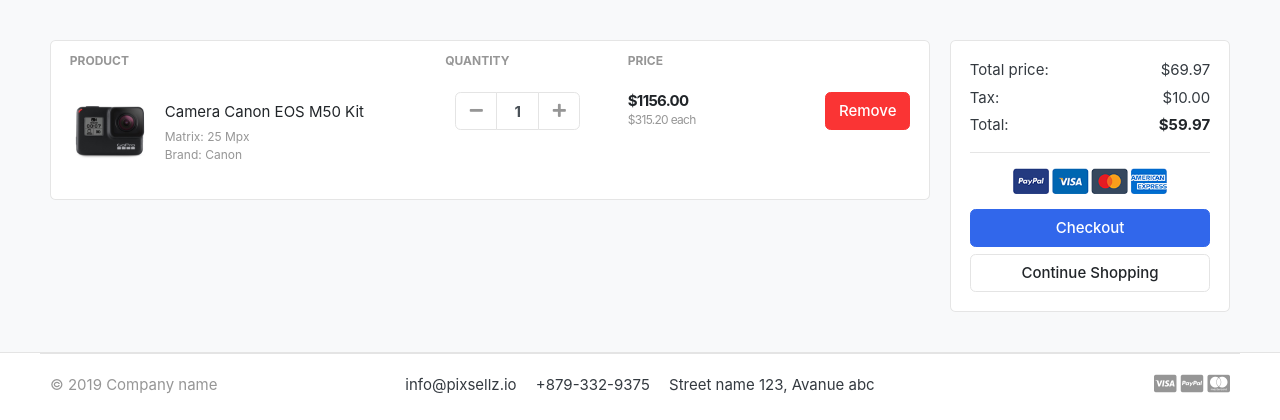
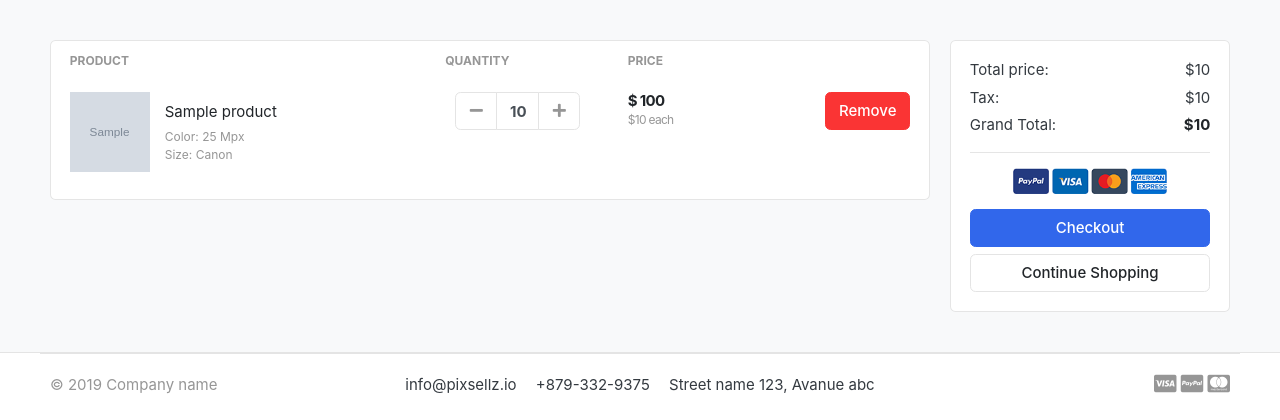
Before and after one commit to kemalbastak/django-e-commerce, a Django app: template templates/store/cart.html in a window 1280 px wide. Shown: the part 118-538 px from the top of the page. Run offline with Django 3.2, Linux system fonts and the light colour scheme; tables that the repository leaves empty hold one stand-in row (values such as "Sample post"); the template is opened without the code that fills it: values that come from a table or form of the project are taken from there, most other values are stand-ins (such as "Sample title", 1, 10 or a date in 2020); grey boxes marked "Sample" are stand-in pictures; some libraries are stand-ins or nearby versions; some web fonts are replaced.

Commit message:
cart buttons functionality added

```diff
--- a/carts/models.py
+++ b/carts/models.py
@@ -6,14 +6,10 @@ from store.models import Product
 # Create your models here.
 class Cart(models.Model):
     cart_id = models.CharField(max_length=250, blank=True)
-    date_added = models.DateField(auto_now_add=False)
-
+    date_added = models.DateField(auto_now_add=True)
 
     def __str__(self):
         return self.cart_id
-
-    def get_url(self):
-        return reverse("Cart_detail", kwargs={"pk": self.pk})
 
 
 class CartItem(models.Model):
@@ -22,5 +18,8 @@ class CartItem(models.Model):
     quantity = models.IntegerField()
     is_active = models.BooleanField(default=True)
 
+    def sub_total(self):
+        return self.product.price * self.quantity
+
     def __str__(self) -> str:
         return self.product
--- a/carts/urls.py
+++ b/carts/urls.py
@@ -3,5 +3,8 @@ from django.urls import path
 from . import views
 
 urlpatterns = [
-    path('', views.cart, name='cart')
+    path('', views.cart, name='cart'),
+    path('add_cart/<int:product_id>', views.add_cart, name='add_cart'),
+    path('remove_cart/<int:product_id>', views.remove_cart, name='remove_cart'),
+    path('remove_cart_item/<int:product_id>', views.remove_cart_item, name='remove_cart_item'),
 ]
--- a/templates/store/cart.html
+++ b/templates/store/cart.html
@@ -9,10 +9,16 @@
 <div class="container">
 
 <!-- ============================ COMPONENT 1 ================================= -->
+{% if not cart_items %}
 
+<h2 class="text-center">Your shopping cart is empty</h2>
+<br>
+<div class="text-center"><a href="{% url 'store' %}" class="btn btn-primary">Continue Shopping</a></div>
+{% else %}
 <div class="row">
 	<aside class="col-lg-9">
 <div class="card">
+
 <table class="table table-borderless table-shopping-cart">
 <thead class="text-muted">
 <tr class="small text-uppercase">
@@ -23,13 +29,15 @@
 </tr>
 </thead>
 <tbody>
+
+{% for cart_item in cart_items %}
 <tr>
 	<td>
 		<figure class="itemside align-items-center">
-			<div class="aside"><img src="./images/items/11.jpg" class="img-sm"></div>
+			<div class="aside"><img src="{{ cart_item.product.images.url }}" class="img-sm"></div>
 			<figcaption class="info">
-				<a href="#" class="title text-dark">Camera Canon EOS M50 Kit</a>
-				<p class="text-muted small">Matrix: 25 Mpx <br> Brand: Canon</p>
+				<a href="{{ cart_item.product.get_url }}" class="title text-dark">{{ cart_item.product.product_name }}</a>
+				<p class="text-muted small">Color: 25 Mpx <br> Size: Canon</p>
 			</figcaption>
 		</figure>
 	</td>
@@ -37,26 +45,26 @@
         <div class="col">
             <div class="input-group input-spinner">
                 <div class="input-group-prepend">
-                <button class="btn btn-light" type="button" id="button-plus"> <i class="fa fa-minus"></i> </button>
+                <a href = "{% url 'remove_cart' cart_item.product.id %}" class="btn btn-light" type="button" id="button-plus"> <i class="fa fa-minus"></i> </a>
                 </div>
-                <input type="text" class="form-control"  value="1">
+                <input type="text" class="form-control"  value="{{cart_item.quantity}}">
                 <div class="input-group-append">
-                <button class="btn btn-light" type="button" id="button-minus"> <i class="fa fa-plus"></i> </button>
+                <a href="{% url 'add_cart' cart_item.product.id %}" class="btn btn-light" type="button" id="button-minus"> <i class="fa fa-plus"></i> </a>
                 </div>
             </div>
         </div>
 	</td>
 	<td>
 		<div class="price-wrap">
-			<var class="price">$1156.00</var>
-			<small class="text-muted"> $315.20 each </small>
+			<var class="price">$ {{ cart_item.sub_total }}</var>
+			<small class="text-muted"> ${{cart_item.product.price}} each </small>
 		</div>
 	</td>
 	<td class="text-right">
-	<a href="" class="btn btn-danger"> Remove</a>
+	<a href="{% url 'remove_cart_item' cart_item.product.id %}" class="btn btn-danger"> Remove</a>
 	</td>
 </tr>
-
+{% endfor %}
 </tbody>
 </table>
 </div> <!-- card.// -->
@@ -68,22 +76,22 @@
 		<div class="card-body">
 			<dl class="dlist-align">
 			  <dt>Total price:</dt>
-			  <dd class="text-right">$69.97</dd>
+			  <dd class="text-right">${{total}}</dd>
 			</dl>
 			<dl class="dlist-align">
 			  <dt>Tax:</dt>
-			  <dd class="text-right"> $10.00</dd>
+			  <dd class="text-right"> ${{tax}}</dd>
 			</dl>
 			<dl class="dlist-align">
-			  <dt>Total:</dt>
-			  <dd class="text-right text-dark b"><strong>$59.97</strong></dd>
+			  <dt>Grand Total:</dt>
+			  <dd class="text-right text-dark b"><strong>${{grand_total}}</strong></dd>
 			</dl>
 			<hr>
 			<p class="text-center mb-3">
 				<img src="{% static './images/misc/payments.png' %}" height="26">
 			</p>
 			<a href="./place-order.html" class="btn btn-primary btn-block"> Checkout </a>
-			<a href="./store.html" class="btn btn-light btn-block">Continue Shopping</a>
+			<a href="{% url 'store' %}" class="btn btn-light btn-block">Continue Shopping</a>
 		</div> <!-- card-body.// -->
 		</div> <!-- card.// -->
 
@@ -91,6 +99,7 @@
 
 
 </div> <!-- row.// -->
+{% endif %}
 <!-- ============================ COMPONENT 1 END .// ================================= -->
 
 </div> <!-- container .//  -->
--- a/templates/store/store.html
+++ b/templates/store/store.html
@@ -140,7 +140,7 @@
                             <span class="price">${{ product.price }}</span>
                         </div> <!-- price-wrap.// -->
                     </div>
-                    <a href="#" class="btn btn-block btn-primary">Add to cart </a>
+                    <a href="{% url 'add_cart' product.id %}" class="btn btn-block btn-primary">Add to cart </a>
                 </figcaption>
             </figure>
         </div> <!-- col.// -->
```
Also changed, not shown: carts/views.py (+76 -3 lines), store/views.py (+8 -2 lines), templates/store/product_detail.html (+6 -1 lines).
